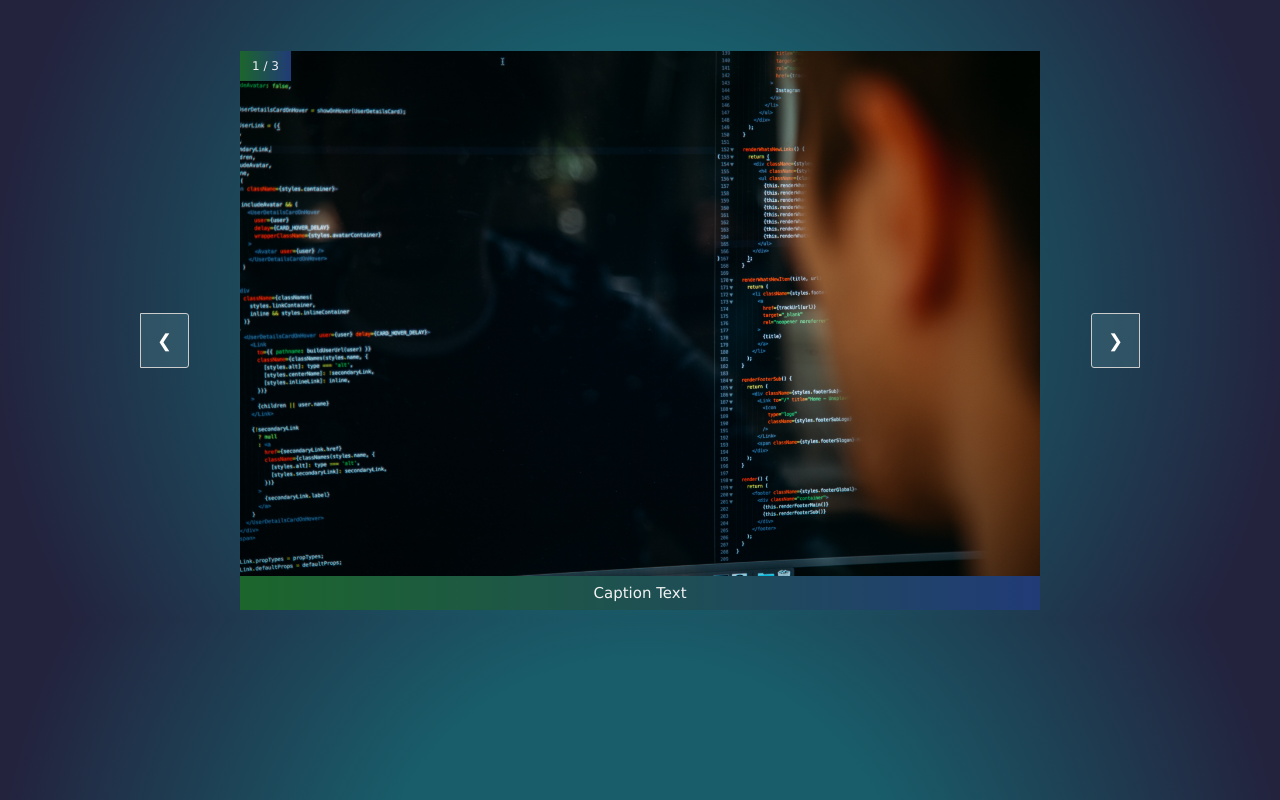
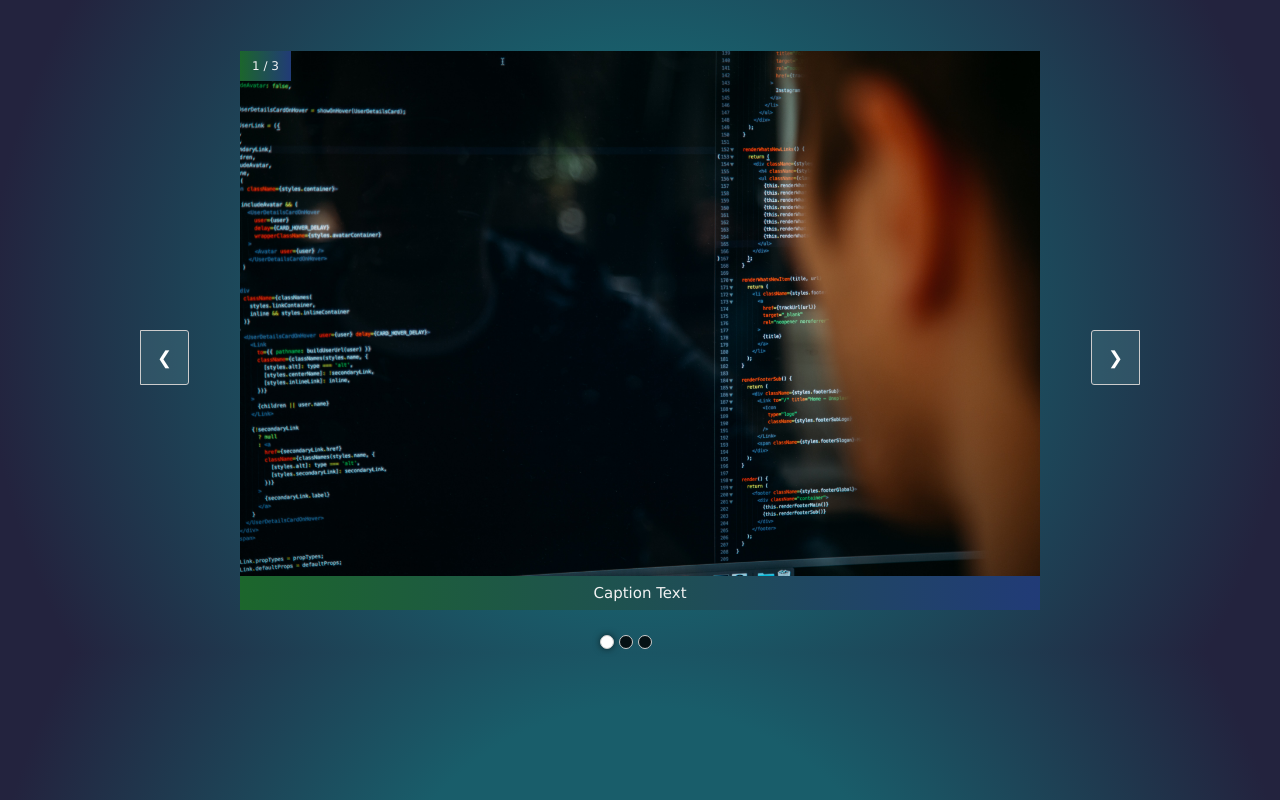
Before and after one commit to smthari/slideshow-animation, a plain HTML site: page index.html in a window 1280 px wide. Drawn offline with Linux system fonts and the light colour scheme.

Commit message:
slideshow gallery with prev next , change slide , active class

```diff
--- a/index.html
+++ b/index.html
@@ -11,26 +11,29 @@
 
 <body>
   <div class="slideshow-container">
-    <div class="mySlides tilt-in-top-1">
+    <div class="mySlides scale-up-hor-left">
       <div class="numbertext">1 / 3</div>
       <img src="1.jpg" style="width: 100%;" />
       <div class="text">Caption Text</div>
     </div>
 
-    <div class="mySlides tilt-in-top-1">
+    <div class="mySlides scale-up-hor-left">
       <div class="numbertext">2 / 3</div>
       <img src="2.jpg" style="width: 100%;" />
       <div class="text">Caption Two</div>
     </div>
 
-    <div class="mySlides tilt-in-top-1">
+    <div class="mySlides scale-up-hor-left">
       <div class="numbertext">3 / 3</div>
       <img src="3.jpg" style="width: 100%;" />
       <div class="text">Caption Three</div>
     </div>
-
     <a class="prev" onclick="changeSlide(-1)">&#10094;</a>
     <a class="next" onclick="changeSlide(1)">&#10095;</a>
+
+    <a class="change" onclick="currentSlide(1)"></a>
+    <a class="change" onclick="currentSlide(2)"></a>
+    <a class="change" onclick="currentSlide(3)"></a>
   </div>
 
   <script src="script.js"></script>
--- a/script.js
+++ b/script.js
@@ -1,18 +1,25 @@
 var slideIndex = 1;
 showSlides(slideIndex);
 
+function currentSlide(n) {
+  showSlides((slideIndex = n));
+  /* console.log(slideIndex); */
+}
+
 function changeSlide(n) {
   showSlides((slideIndex += n));
-  // console.log(showSlides(slideIndex))
-  // console.log(slideIndex)
+  /* console.log(slideIndex); */
 }
 
 // we have to pass n as an parameter in function
 // we'll get the value of n by calling function and passing slideIndex as an argument
 function showSlides(n) {
+  // console.log(slideIndex);
+
   var i;
   var slides = document.getElementsByClassName("mySlides");
-  console.log(typeof slides + " " + slides.length);
+  // console.log(typeof slides + " " + slides.length);
+  var dots = document.getElementsByClassName("change");
 
   // let's write condition to loop a slideshow
   // when n is greater then slides.length then value of slideIndex should be 1
@@ -30,6 +37,10 @@ function showSlides(n) {
     // console.log(slides[i])
   }
 
+  for (i = 0; i < dots.length; i++) {
+    dots[i].className = dots[i].className.replace(" active", "");
+  }
   slides[slideIndex - 1].style.display = "block";
   // console.log(`slide index ${slideIndex - 1}`);
+  dots[slideIndex - 1].className += " active";
 }
--- a/style.css
+++ b/style.css
@@ -50,6 +50,34 @@ img {
 }
 
 /* Next & previous buttons */
+.change {
+  display: inline-flex;
+  position: relative;
+  cursor: pointer;
+  border: 1px solid #ccc;
+  width: 10px;
+  padding: 6px;
+  color: white;
+  transition: 0.6s ease;
+  border-radius: 50%;
+  user-select: none;
+  margin-top: 1rem;
+  transition: background-color 0.6s ease;
+  height: 10px;
+  justify-content: center;
+  align-items: center;
+  left: 45%;
+}
+
+.change.active {
+  background-color: white;
+  box-shadow: 0 0 7px rgba(0, 0, 0, 0.6);
+}
+
+.change:hover {
+  background-color: rgba(255, 255, 255, 0.8);
+}
+
 .prev,
 .next {
   cursor: pointer;
@@ -77,23 +105,23 @@ img {
 }
 
 /* On hover, add a black background color with a little bit see-through */
-.prev:hover,
-.next:hover {
+.change {
   background-color: rgba(0, 0, 0, 0.8);
 }
 
-.tilt-in-top-1 {
-  animation: tilt-in-top-1 0.6s cubic-bezier(0.25, 0.46, 0.45, 0.94) both;
+.scale-up-hor-left {
+  -webkit-animation: scale-up-hor-left 0.4s cubic-bezier(0.39, 0.575, 0.565, 1)
+    both;
+  animation: scale-up-hor-left 0.4s cubic-bezier(0.39, 0.575, 0.565, 1) both;
 }
 
-@keyframes tilt-in-top-1 {
+@keyframes scale-up-hor-left {
   0% {
-    transform: rotateY(30deg) translateY(-300px) skewY(-30deg);
-    opacity: 0;
+    transform: scaleX(0.4);
+    transform-origin: 0% 0%;
   }
-
   100% {
-    transform: rotateY(0deg) translateY(0) skewY(0deg);
-    opacity: 1;
+    transform: scaleX(1);
+    transform-origin: 0% 0%;
   }
 }
```
Also changed, not shown: 1 other file.
